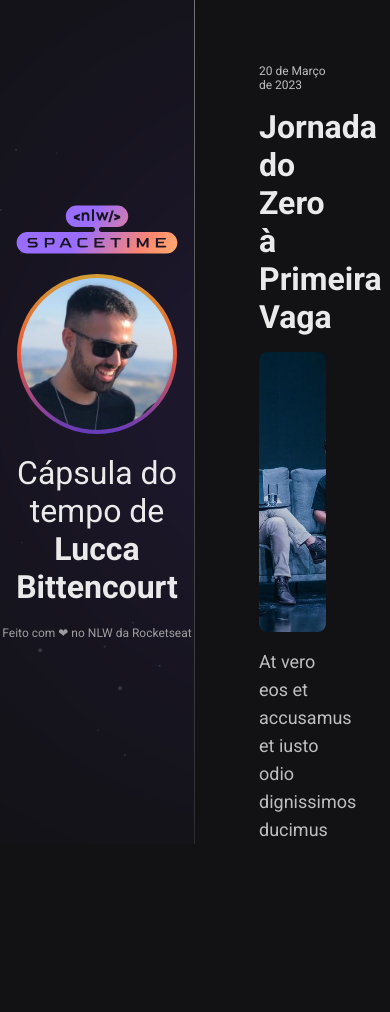
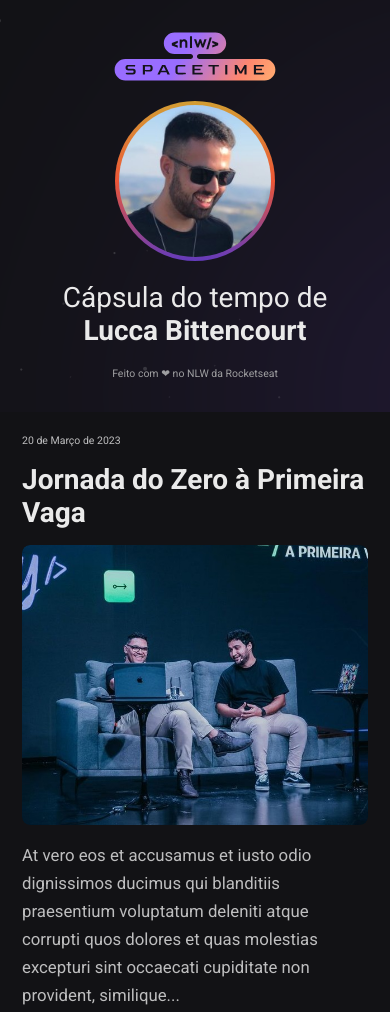
Before and after one commit to luccabittencourt/NLW-Spacetime, a plain HTML site: page index.html in a window 390 px wide. Shown: the top 1012 px of the page. Before the commit the page ends 844 px from the top, so only its background shows below. Drawn offline with Linux system fonts and the light colour scheme.

Commit message:
feat: mobile responsiveness

```diff
--- a/style.css
+++ b/style.css
@@ -2,6 +2,10 @@
   margin: 0;
   padding: 0;
   box-sizing: border-box;
+}
+
+:root {
+  font-size: 16px;
 }
 
 ::-webkit-scrollbar {
@@ -57,11 +61,11 @@ nav {
 
 .memory small {
   color: #bebebf;
-  font-size: 12px;
+  font-size: 0.75rem;
 }
 
 .memory h1 {
-  font-size: 32px;
+  font-size: 2rem;
   color: #eaeaea;
 }
 
@@ -86,7 +90,7 @@ nav {
 }
 
 .memory p {
-  font-size: 18px;
+  font-size: 1.2rem;
   color: #bebebf;
   line-height: 28px;
 }
@@ -124,11 +128,35 @@ aside img:nth-child(2) {
 }
 
 aside p {
-  font-size: 32px;
+  font-size: 2rem;
   text-align: center;
 }
 
 aside span {
-  font-size: 12px;
+  font-size: 0.75rem;
   color: #9e9ea0;
 }
+
+@media (max-width: 768px) {
+  :root {
+    font-size: 14px;
+  }
+
+  body {
+    grid-template-columns: 1fr;
+    grid-template-rows: 0.2fr 0.8fr;
+    grid-template-areas:
+      "profile"
+      "timeline";
+  }
+
+  aside {
+    border-right: none;
+    padding: 32px 12px;
+  }
+
+  nav {
+    overflow-y: visible;
+    padding: 22px;
+  }
+}
```
